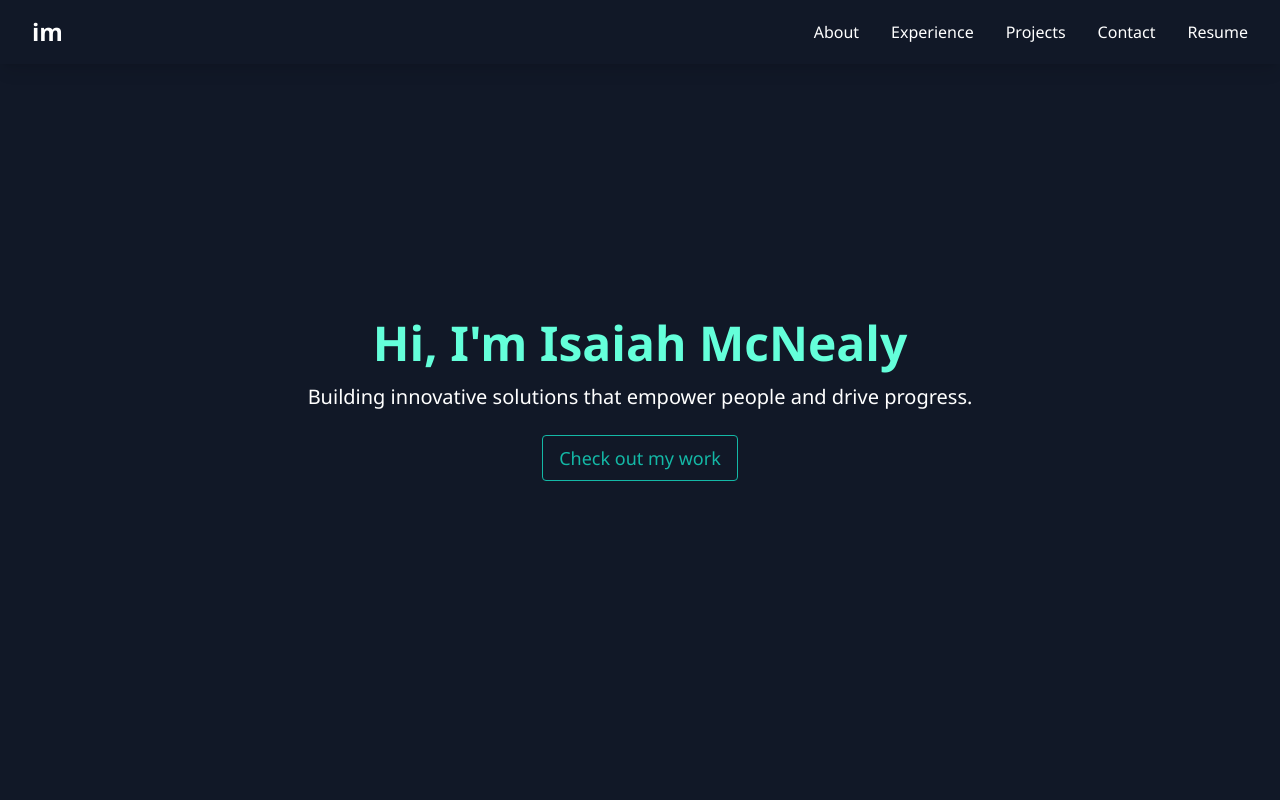
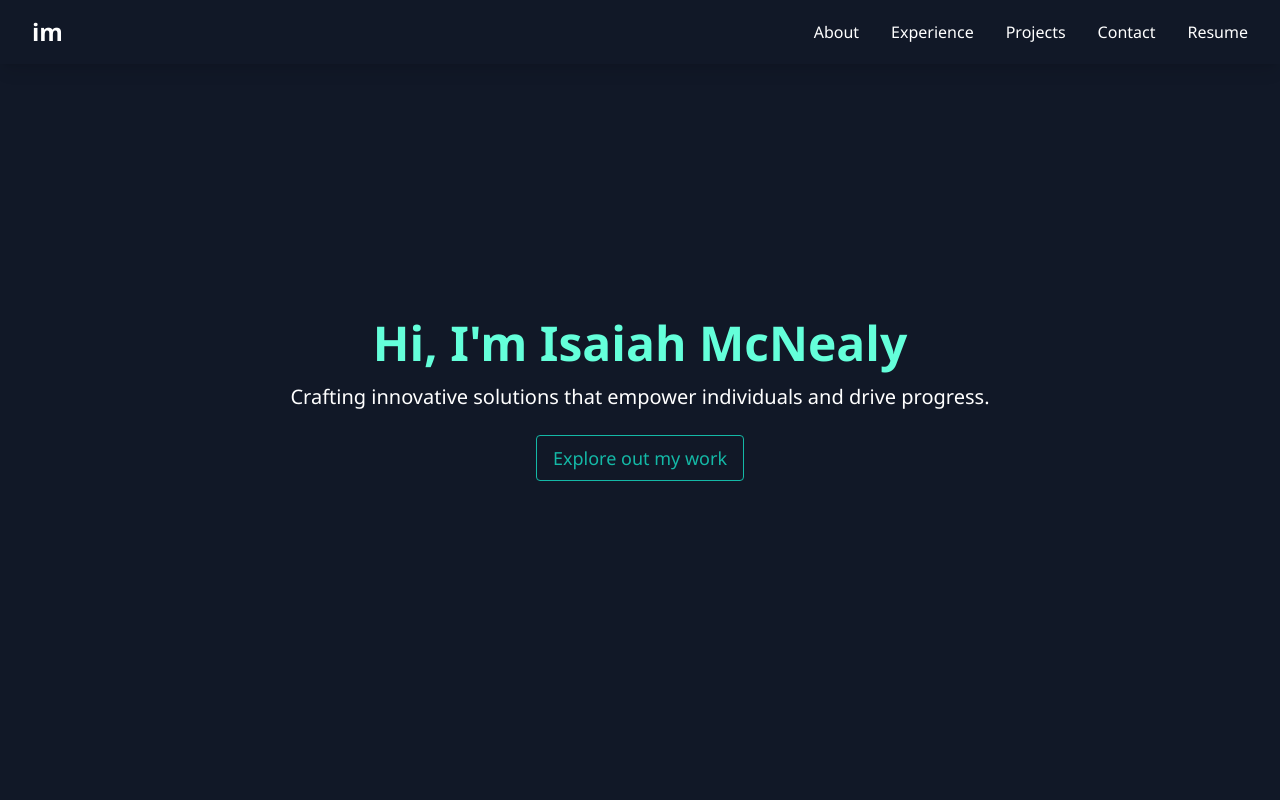
Before and after one commit to isaiahmcnealy/my-portfolio-site, a Next.js app: page / in a window 1280 px wide. Shown: the top 800 px of the page. Built offline with nearby package versions, Linux system fonts and the light colour scheme.

Commit message:
update hero content

```diff
--- a/components/Hero.tsx
+++ b/components/Hero.tsx
@@ -1,9 +1,9 @@
 const Hero = () => (
   <section className="flex flex-col items-center justify-center h-screen text-center bg-gray-900 text-white">
     <h1 className="text-5xl font-bold mb-4">Hi, I&apos;m Isaiah McNealy</h1>
-    <p className="text-xl mb-6">Building innovative solutions that empower people and drive progress.</p>
+    <p className="text-xl mb-6">Crafting innovative solutions that empower individuals and drive progress.</p>
     <a href="#projects" className="text-lg text-teal-500 border border-teal-500 rounded py-2 px-4 hover:bg-teal-500 hover:text-white transition-colors duration-300">
-      Check out my work
+      Explore out my work
     </a>
   </section>
 );
```
